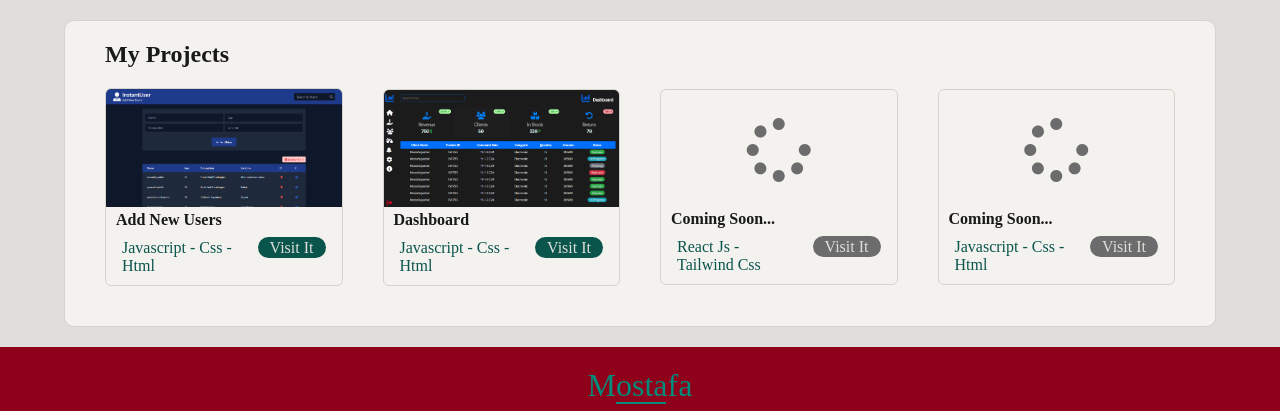
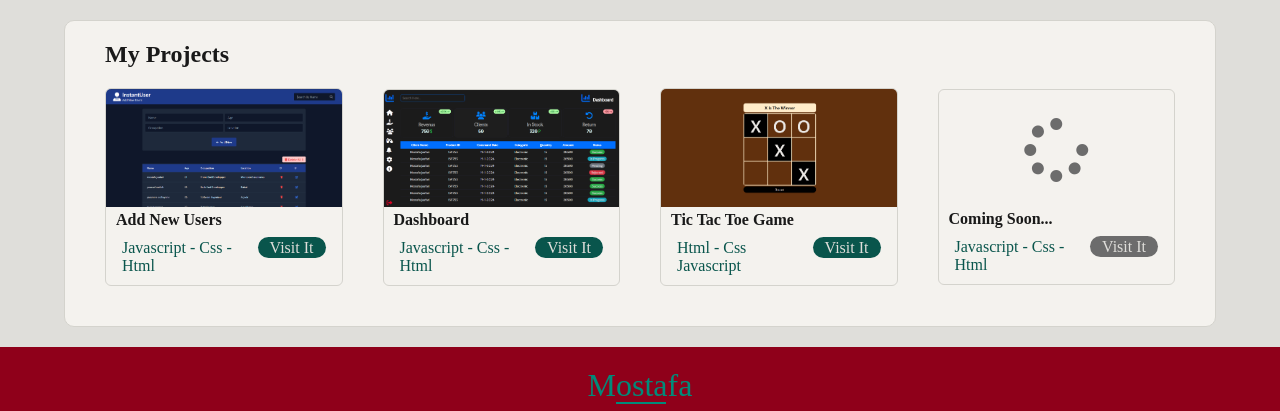
Before and after one commit to mostafa-jaafari/Portfolio, a plain HTML site: page index.html in a window 1280 px wide. Shown: the part 1492-1903 px from the top of the page. Drawn offline with Linux system fonts and the light colour scheme; a web font is replaced by a local one.

Commit message:
Add New Project - Tic Tac Toe

```diff
--- a/index.html
+++ b/index.html
@@ -190,16 +190,15 @@
 
                 <div class="Project-Card">
                     <div class="Project-Image">
-                        <!-- <img src="AddUsers.png" alt="AddUsers.png"> -->
-                        <i id="Loading" class="fa-solid fa-spinner"></i>
+                        <img src="X-O Game.png" alt="X-O Game.png">
                     </div>
                     <div class="Card-Content">
-                        <b>Coming Soon...</b>
+                        <b>Tic Tac Toe Game</b>
                         <div class="Under-Content">
                             <span>
-                                React Js - Tailwind Css
+                                Html - Css Javascript
                             </span>
-                            <li><a id="Disabled" href="#">Visit It</a></li>
+                            <li><a target="_blank" href="https://mostafa-jaafari.github.io/Tic-Tac-Toe/">Visit It</a></li>
                         </div>
                     </div>
                 </div>
```
Also changed, not shown: X-O Game.png (added).
